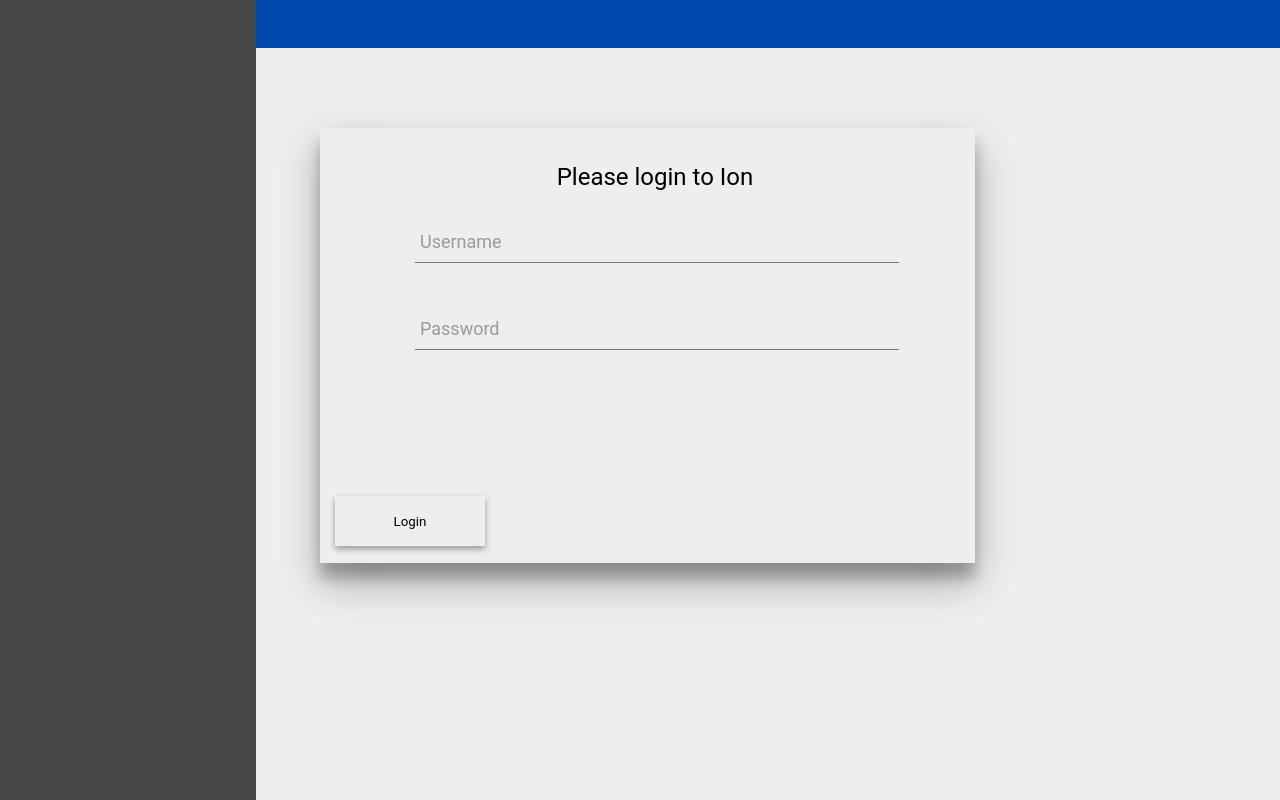
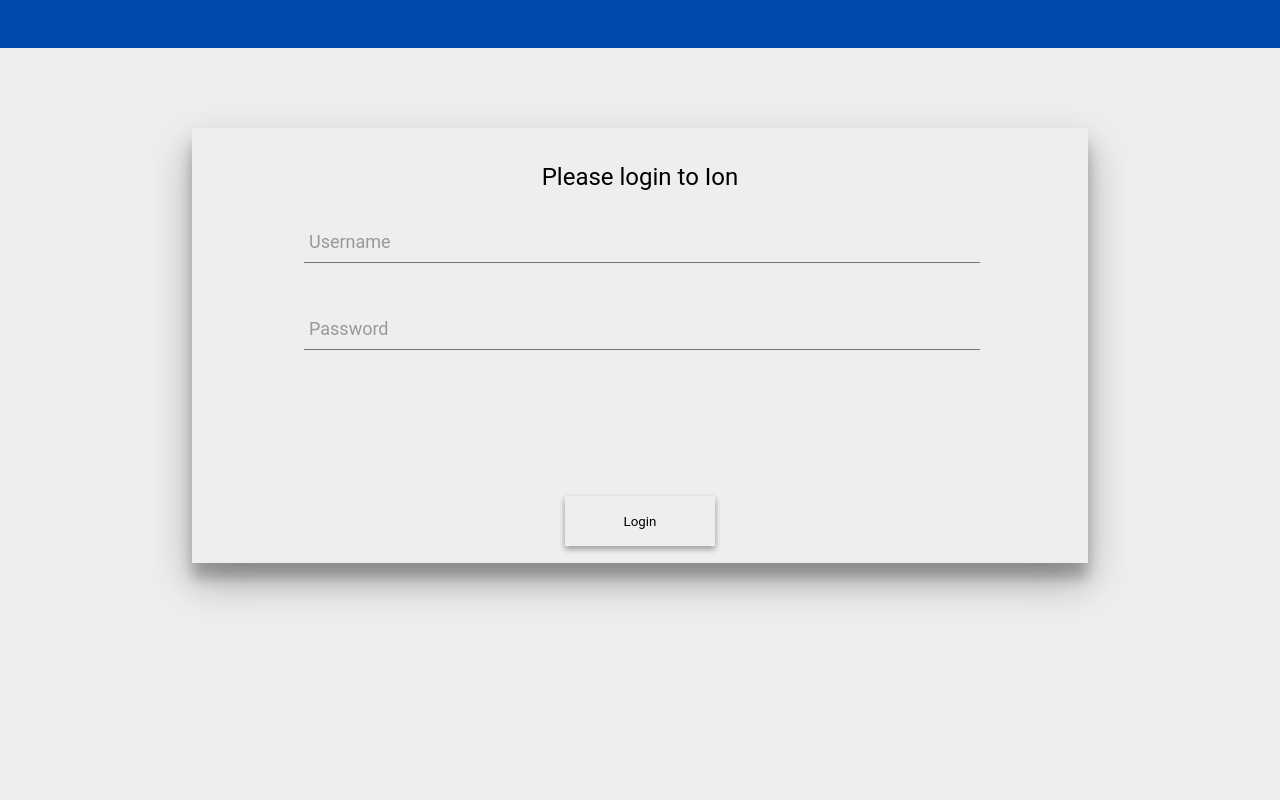
Before and after one commit to willzhang05/eighth-period-tracker, a plain HTML site: page index.html in a window 1280 px wide. Drawn offline with Linux system fonts and the light colour scheme.

Commit message:
Minor CSS fixes

```diff
--- a/css/main.css
+++ b/css/main.css
@@ -231,7 +231,7 @@ button {
     float: left;
     height: 100vh;
     width: 20%;
-    /*left: -30%;*/
+    left: -20%;
     display: block;
     position: fixed;
     overflow: hidden;
@@ -247,23 +247,22 @@ button {
 #content-wrapper {
     width: 100%;
     text-align: center;
-    margin-left: 20%;
 }
 #content {
+    width: 100%;
     height: calc(100vh - 48px);
     font-size: 20px;
     text-align: left;
     overflow-y: scroll;
 }
 #login-dialog {
-	margin: 10% 25%;
+	margin: 10% 15%;
 	min-height: 300px;
 	max-height: 500px;
 	height: 50%;
-	width: 50%;
+	width: 70%;
 	display: none;
 	padding-top: 35px;
-	padding-left: 15px;
 	text-align: center;
 	background-color: #eee;
 	z-index: 10000;
--- a/index.html
+++ b/index.html
@@ -23,7 +23,7 @@
 			  <label>Password</label>
 			</div>
 		</form>
-		<button class="basic-button" onclick="loginUser()">Login</button>
+		<button class="basic-button" style="margin-left:calc(50% - 75px)" onclick="loginUser()">Login</button>
 	</div>
 	<div id="sidebar-wrapper">
 		<div id="sidebar">
```
